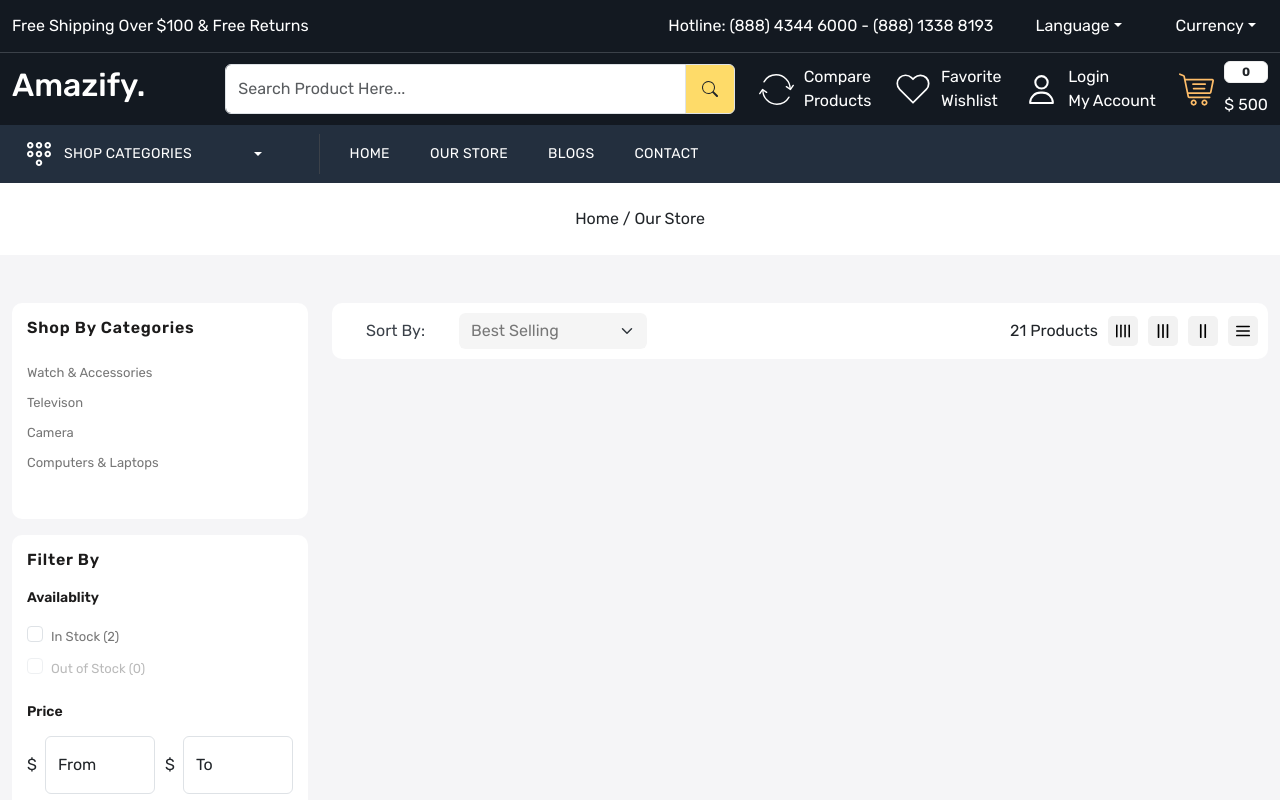
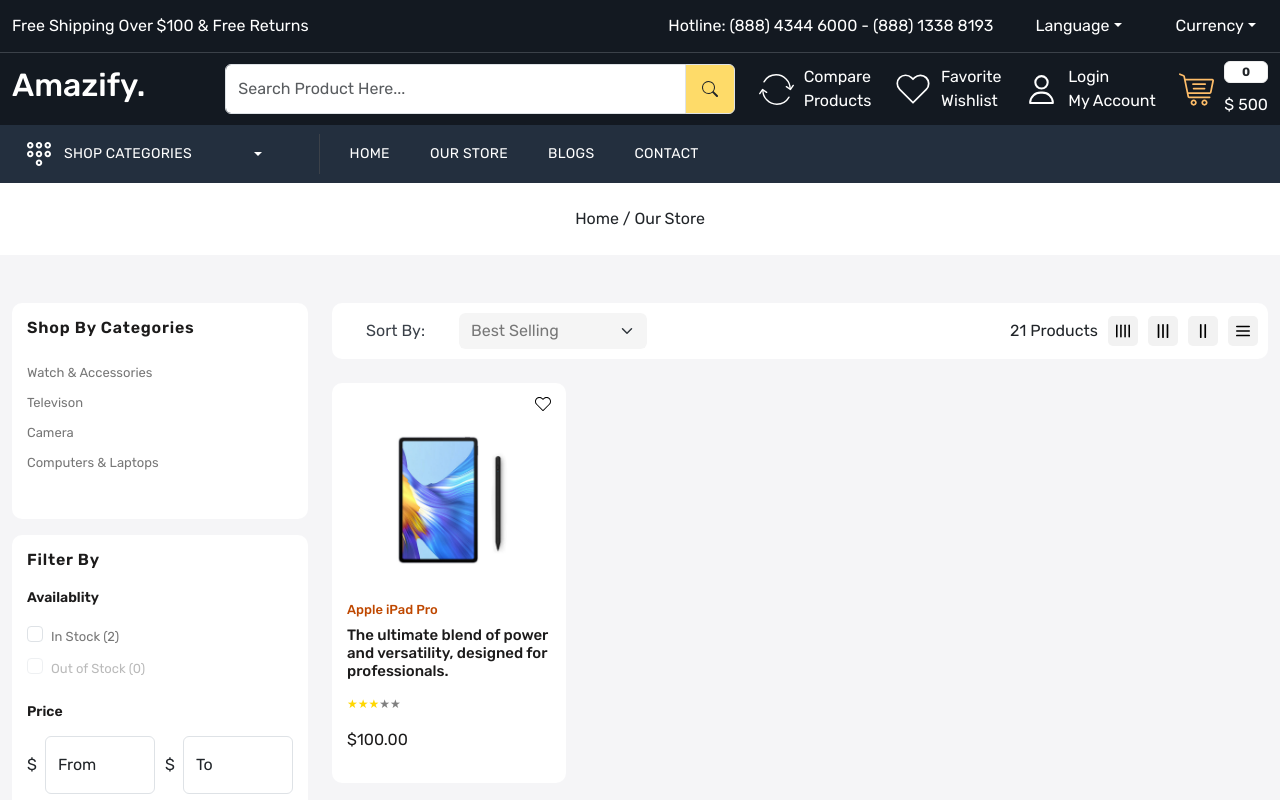
Before and after one commit to ssengar13/E-Commerce-App-Frontend, a React (Create React App) app: page /store in a window 1280 px wide. Shown: the top 800 px of the page. Built offline with nearby package versions, Linux system fonts and the light colour scheme.

Commit message:
worked on our store page, added, react helmet

```diff
--- a/src/pages/OurStore.js
+++ b/src/pages/OurStore.js
@@ -2,6 +2,8 @@ import React, { useState } from 'react'
 import BreadCrumb from '../components/BreadCrumb'
 import Meta from '../components/Meta'
 import ReactStars from 'react-rating-stars-component'
+import ProductCard from '../components/ProductCard'
+
 
 const OurStore = () => {
     const [grid, setGrid] = useState(4);
@@ -203,7 +205,9 @@ const OurStore = () => {
                                     </div>
                                 </div>
                             </div>
-                            <div className="product-list pb-5 "></div>
+                            <div className="product-list pb-5 ">
+                                <ProductCard grid={grid} />
+                            </div>
                         </div>
                     </div>
                 </div>
```
